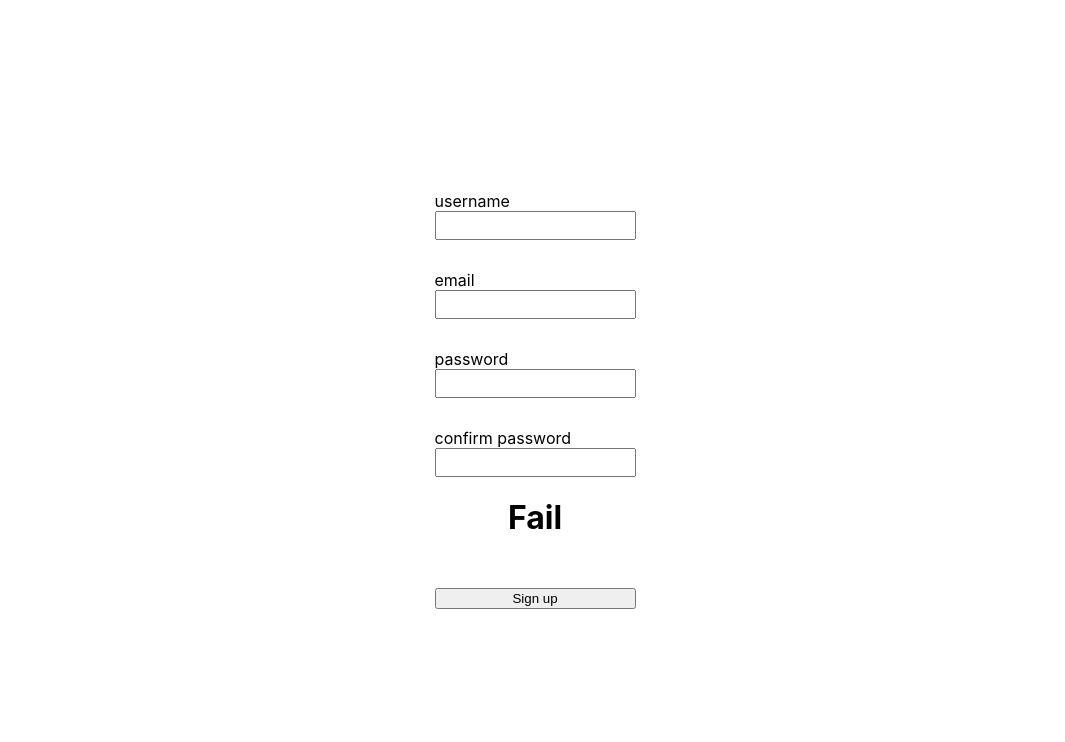
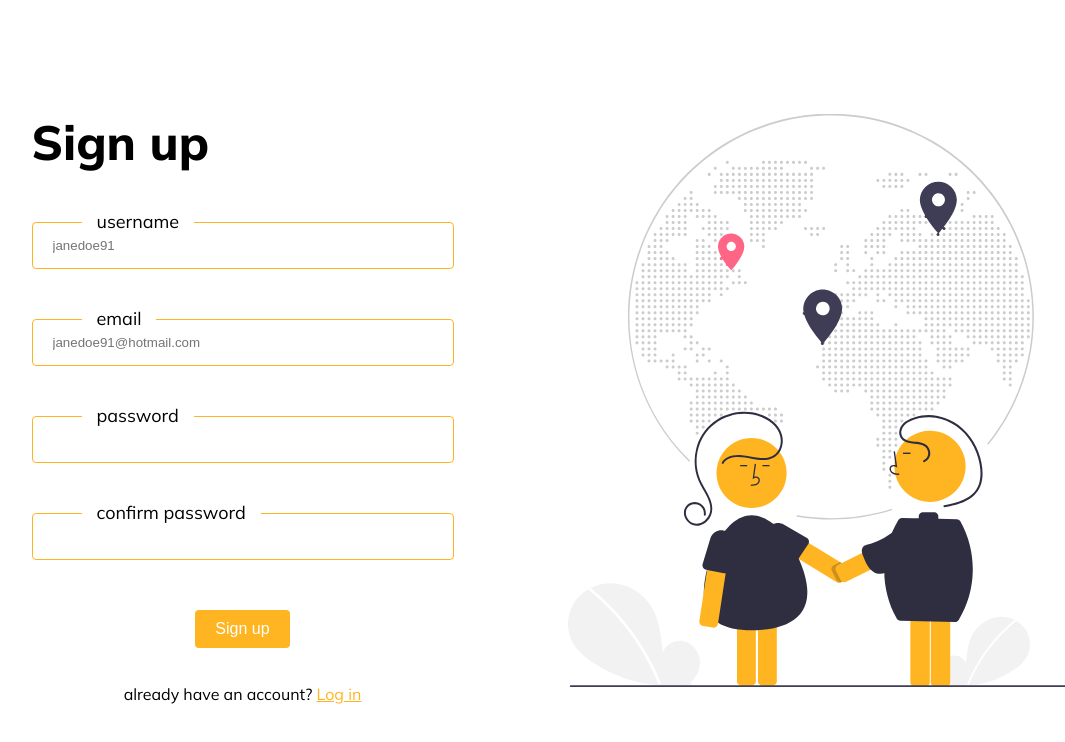
Before and after one commit to chloeyeo/Druh-AthenaHackathon2022, a React (Create React App) app in the folder frontend/: page /signup in a window 1280 px wide. Shown: the top 742 px of the page, without its empty margins (105-1170 px from the left). Built offline with nearby package versions, Linux system fonts and the light colour scheme.

Commit message:
added styles for signup page

```diff
--- a/frontend/src/App.scss
+++ b/frontend/src/App.scss
@@ -1,18 +1,32 @@
+@use "sass:color";
+
+$primaryColor: #ffb522;
+
 .App {
-  text-align: center;
+  min-height: 100vh;
 }
 
-.App-header {
-  background-color: #282c34;
-  min-height: 100vh;
-  display: flex;
-  flex-direction: column;
-  align-items: center;
-  justify-content: center;
-  font-size: calc(10px + 2vmin);
+.button {
+  background-color: $primaryColor;
   color: white;
+  padding: 10px 20px;
+  border: none;
+  border-radius: 4px;
+  transition: background-color 0.3s ease-in-out;
+  font-size: 16px;
+
+  &:hover {
+    cursor: pointer;
+    background-color: darken($primaryColor, 10);
+  }
 }
 
-.App-link {
-  color: #61dafb;
+a {
+  color: $primaryColor;
+  transition: color 0.3s ease-in-out;
+
+  &:hover {
+    cursor: pointer;
+    color: darken($primaryColor, 10);
+  }
 }
--- a/frontend/src/index.css
+++ b/frontend/src/index.css
@@ -1,13 +1,17 @@
+@import url("https://fonts.googleapis.com/css2?family=Mulish:wght@400;800&display=swap");
+
+:root {
+  --primary-color: #ffb522;
+}
+
 body {
   margin: 0;
-  font-family: -apple-system, BlinkMacSystemFont, 'Segoe UI', 'Roboto', 'Oxygen',
-    'Ubuntu', 'Cantarell', 'Fira Sans', 'Droid Sans', 'Helvetica Neue',
-    sans-serif;
+  font-family: "Mulish", sans-serif;
   -webkit-font-smoothing: antialiased;
   -moz-osx-font-smoothing: grayscale;
 }
 
 code {
-  font-family: source-code-pro, Menlo, Monaco, Consolas, 'Courier New',
+  font-family: source-code-pro, Menlo, Monaco, Consolas, "Courier New",
     monospace;
 }
--- a/frontend/src/pages/LanguageForm/LanguageForm.scss
+++ b/frontend/src/pages/LanguageForm/LanguageForm.scss
@@ -1,7 +1,8 @@
 .languageForm {
   display: grid;
   place-content: center;
-  min-height: 100vh;
+  min-height: calc(100vh - 110px);
+  padding: 55px;
 
   ul {
     list-style: none;
--- a/frontend/src/pages/SignUp/SignUp.jsx
+++ b/frontend/src/pages/SignUp/SignUp.jsx
@@ -3,6 +3,7 @@ import "./SignUp.scss";
 import { Link } from "react-router-dom";
 import axios from "axios";
 import { useForm } from "react-hook-form";
+import image from "../../assets/images/connect.svg";
 
 const SignUp = () => {
   const {
@@ -41,7 +42,9 @@ const SignUp = () => {
 
   console.log(isDirty);
   return (
+    <div className="signUpWrapper">
       <form className="signUp" onSubmit={submitUserData}>
+        <h1>Sign up</h1>
         <div className="item">
           <label htmlFor="username">username</label>
           <input
@@ -49,6 +52,7 @@ const SignUp = () => {
             type="text"
             value={username}
             onChange={(e) => setUsername(e.target.value)}
+            placeholder="janedoe91"
             required
           />
         </div>
@@ -59,6 +63,7 @@ const SignUp = () => {
             type="email"
             value={email}
             onChange={(e) => setEmail(e.target.value)}
+            placeholder="janedoe91@hotmail.com"
             required
           />
         </div>
@@ -83,9 +88,20 @@ const SignUp = () => {
           />
         </div>
 
-      {isPostSuccess ? <h1>Success</h1> : <h1>Fail</h1>}
-      <button type="submit">Sign up</button>
+        {/* {isPostSuccess ? <h1>Success</h1> : <h1>Fail</h1>} */}
+        <button type="submit" className="button">
+          Sign up
+        </button>
+
+        <p className="loginText">
+          already have an account? <Link to="/login">Log in</Link>
+        </p>
       </form>
+
+      <div className="image">
+        <img src={image} alt="friendship" />
+      </div>
+    </div>
   );
 };
 
--- a/frontend/src/pages/SignUp/SignUp.scss
+++ b/frontend/src/pages/SignUp/SignUp.scss
@@ -1,23 +1,64 @@
+.signUpWrapper {
+  display: flex;
+  justify-content: center;
+  align-items: center;
+  min-height: calc(100vh - 110px);
+  padding: 55px;
+
   .signUp {
     display: grid;
     place-content: center;
-  min-height: 100vh;
+    flex-basis: 50%;
+
+    h1 {
+      margin-bottom: 50px;
+      font-size: 48px;
+    }
 
     .item {
       display: flex;
       flex-direction: column;
       align-items: flex-start;
+      position: relative;
 
       & + .item {
-      margin-top: 30px;
+        margin-top: 50px;
+      }
+
+      label {
+        position: absolute;
+        font-size: 18px;
+        top: -12px;
+        background-color: white;
+        left: 50px;
+        padding: 0 15px;
       }
 
       input {
-      padding: 5px 10px;
+        padding: 15px 20px;
+        min-width: 380px;
+        border: 1px solid var(--primary-color);
+        border-radius: 4px;
       }
     }
 
     button {
-    margin-top: 30px;
+      width: fit-content;
+      margin: 50px auto 20px auto;
+    }
+
+    .loginText {
+      text-align: center;
     }
   }
+
+  .image {
+    flex-basis: 50%;
+    display: grid;
+    place-content: center;
+
+    img {
+      min-width: 520px;
+    }
+  }
+}
```
Also changed, not shown: frontend/src/assets/images/connect.svg (added). Lines whose indentation alone changed are shown as unchanged.
